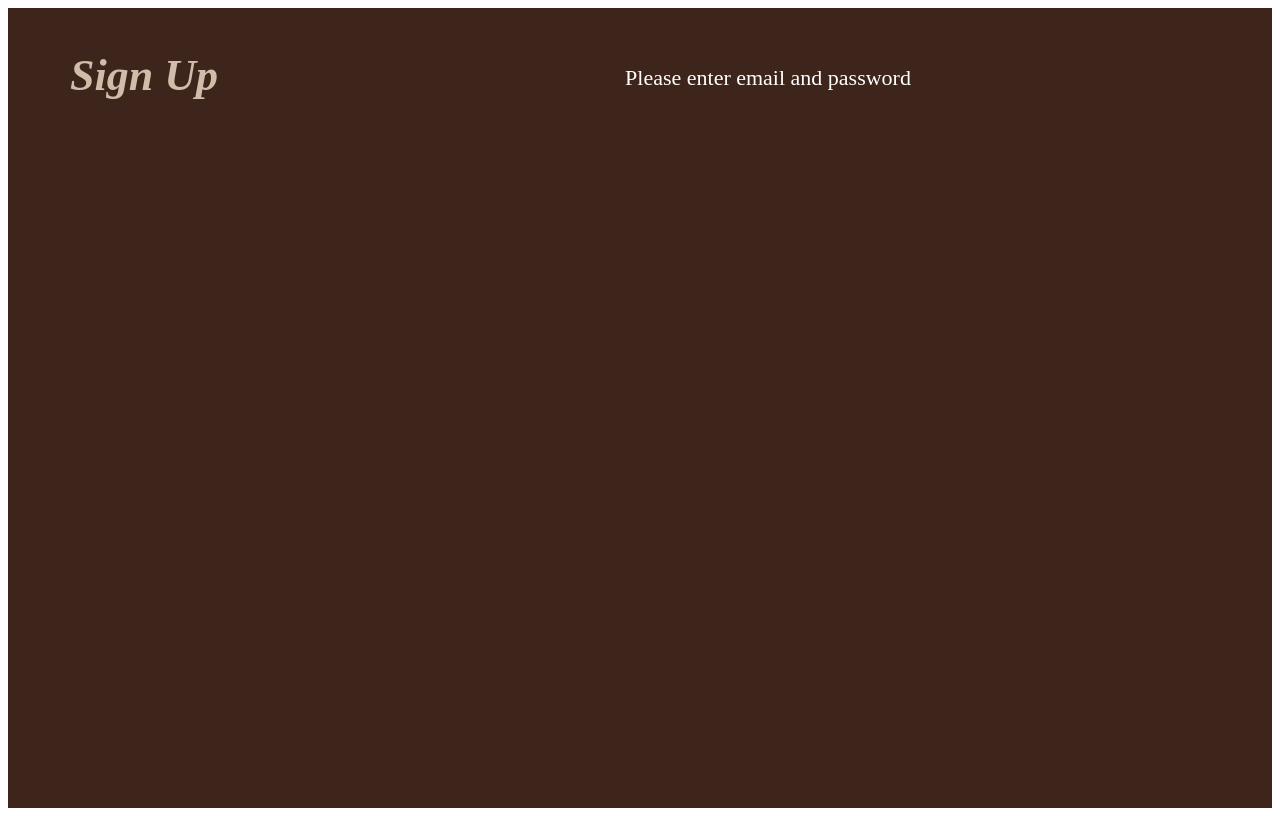
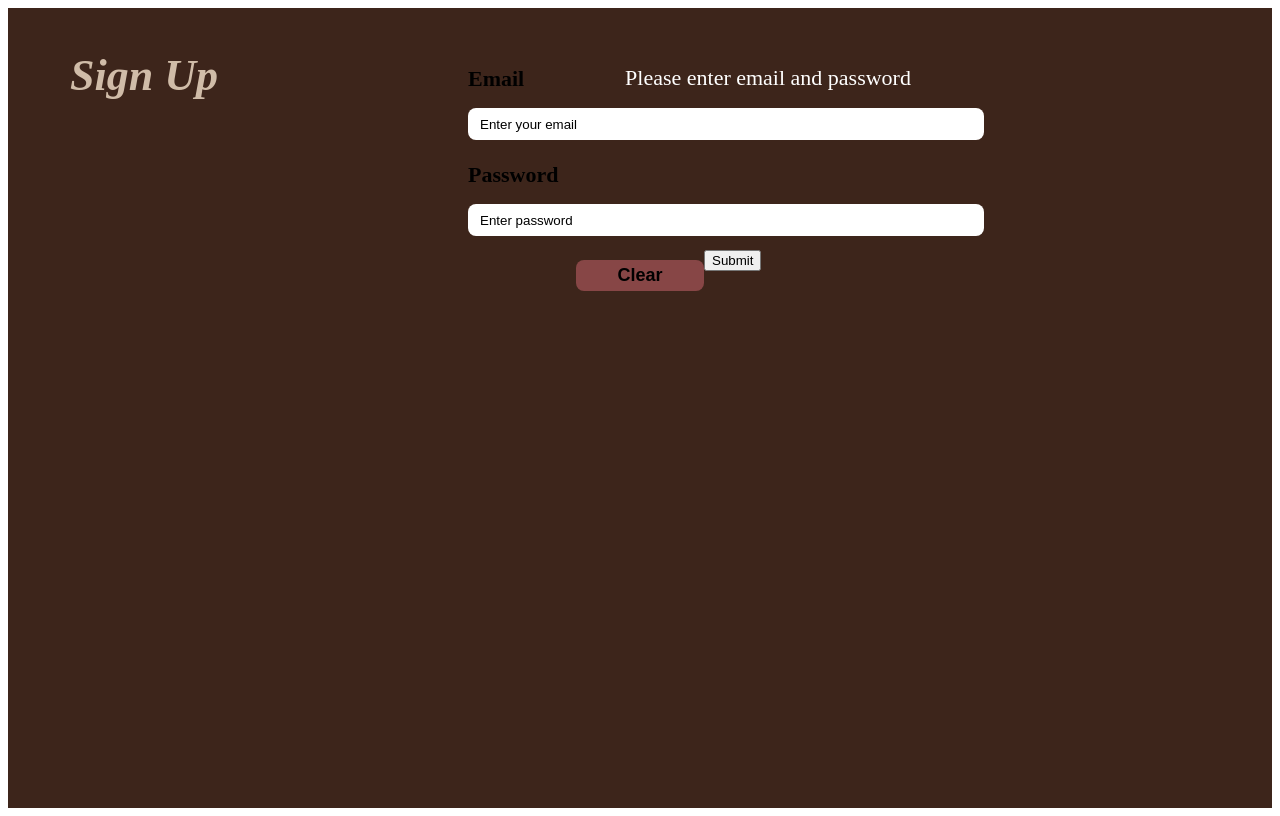
Before and after one commit to Valentina-2608/Coffee_app, a website: page sign_up_page.html in a window 1280 px wide. Drawn offline with Linux system fonts and the light colour scheme.

Commit message:
Add form

```diff
--- a/sign_up_page.html
+++ b/sign_up_page.html
@@ -12,6 +12,21 @@
         <div class="caption1">Sign Up</div>
         <div class="container">
             <div class="text">Please enter email and password</div>
+            <form id="form_sign">
+                <div class="form_input">
+                    <p><label for="email">Email</label></p>
+                    <p><input type="text" placeholder="Enter your email" name="email" id="user_email" required></p>
+                </div>
+                <div class="form_input">
+                    <p><label for="password">Password</label></p>
+                    <p><input type="password" placeholder="Enter password" name="password" id="user_password" required></p>
+
+                </div>
+                <div class="buttons">
+                    <button id="btn_sign_in">Submit</button>
+                    <button id="btn_clear">Clear</button>
+                </div>
+            </form>
 
 
 
```
